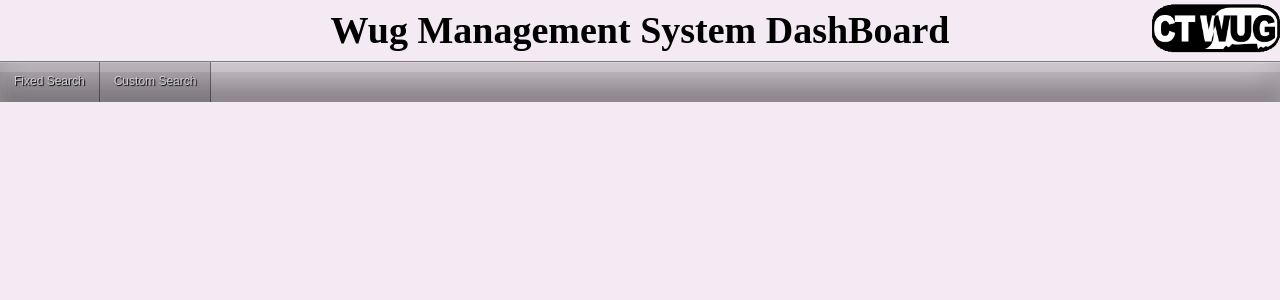
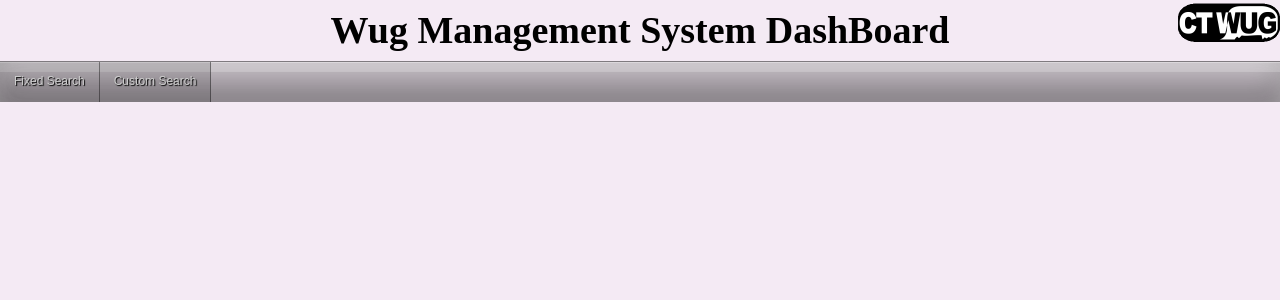
Before and after one commit to gflerm/WMS_GUI, a PHP site: page / in a window 1280 px wide. Shown: the top 300 px of the page. Run offline with PHP 8.4, Linux system fonts and the light colour scheme.

Commit message:
changed logo size

```diff
--- a/wmsgui.css
+++ b/wmsgui.css
@@ -3,7 +3,7 @@ body{
 	background-repeat:no-repeat;
 	background-attachment:fixed;
 	background-position:right top;
-	background-size: 10%;
+	background-size: 8%;
 	background-color: rgba(150,50,150,0.1);
 }
 #header-text{
```
